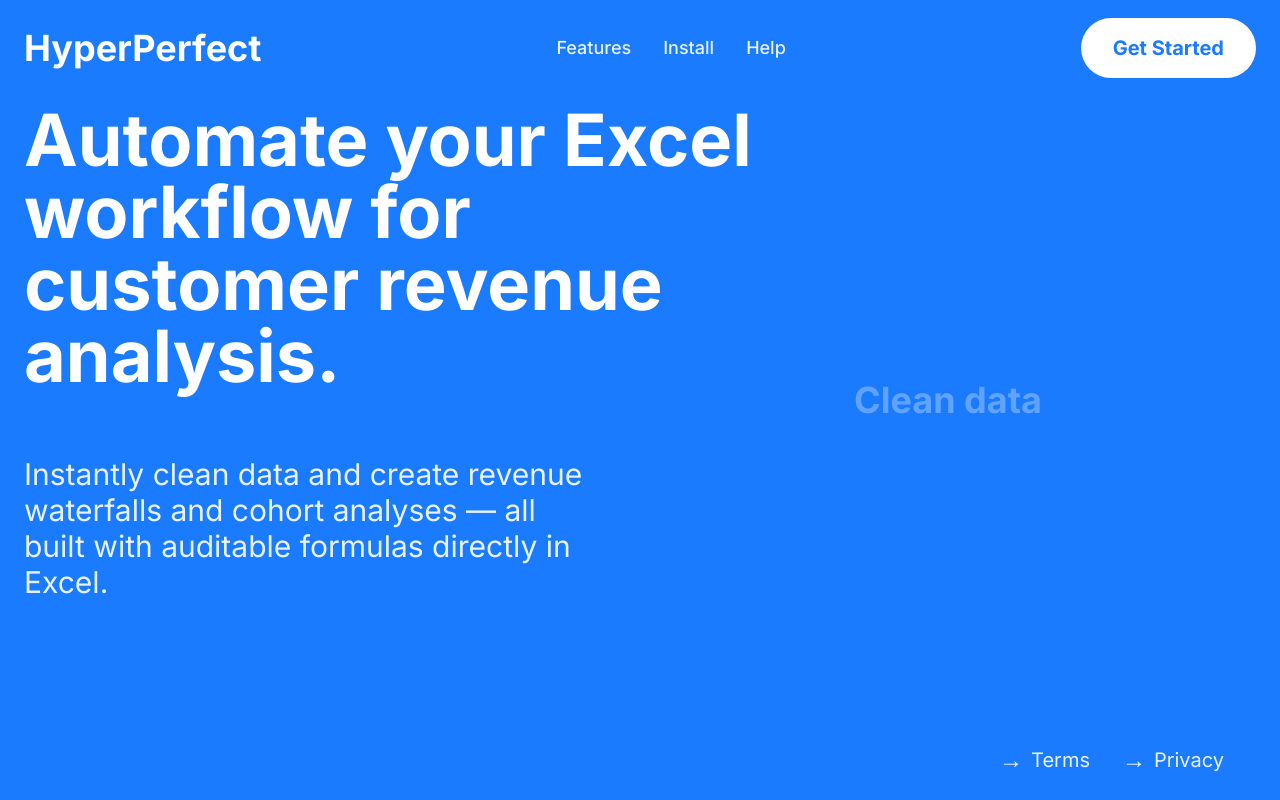
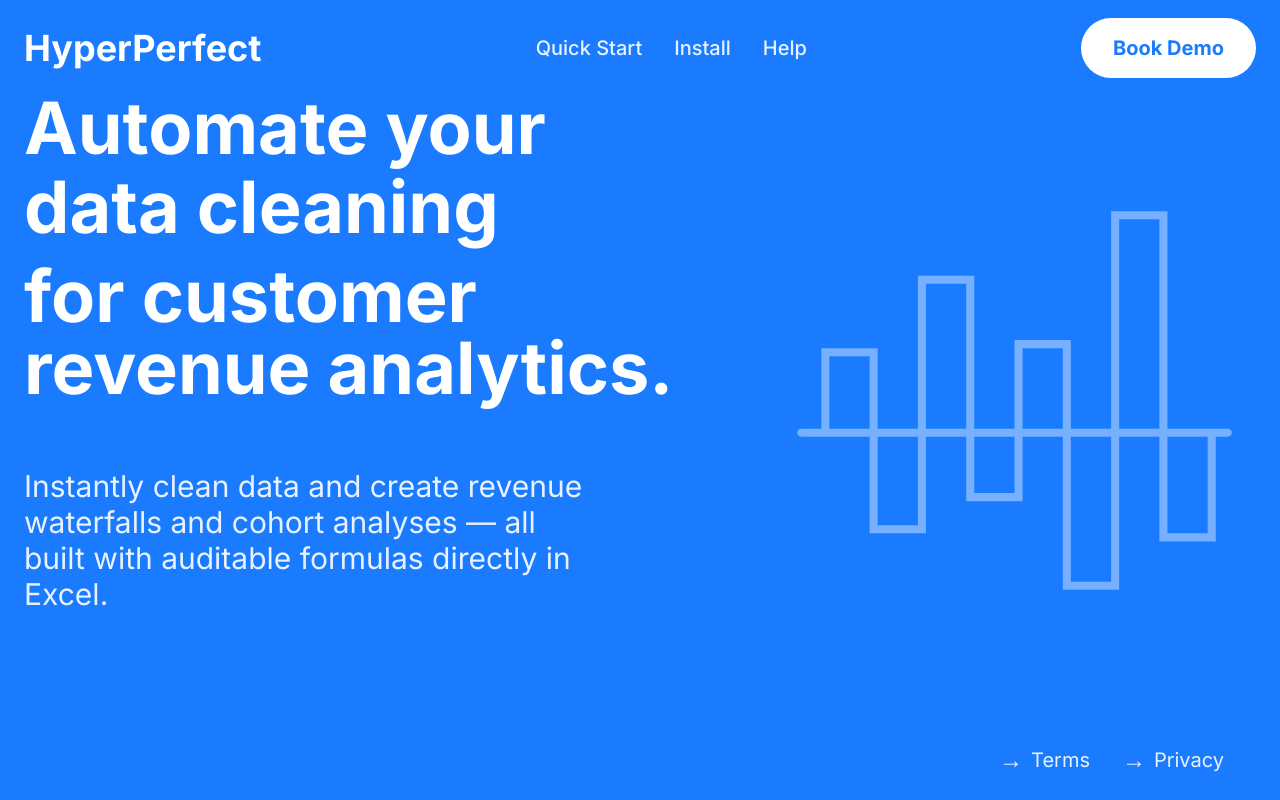
Before and after one commit to bankit711/hyperperfect, a Next.js app: page / in a window 1280 px wide. Built offline with nearby package versions, Linux system fonts and the light colour scheme.

Commit message:
Replace rotating image with text animation and update nav links/CTA copy

```diff
--- a/components/landing-page.tsx
+++ b/components/landing-page.tsx
@@ -24,23 +24,16 @@
       {/* Background */}
       <div className="absolute inset-0 z-0 bg-[#1a7bff]">
         <div className="absolute inset-0 container mx-auto px-4 md:px-6 flex items-center justify-end">
-          <div className="w-1/2 h-full opacity-30">
-            <RotatingContent
-              imageSrc="/images/symbol.svg"
-              phrases={[
-                "Clean data",
-                "Revenue walks",
-                "Fiscal Periods",
-                "Custom filtering",
-                "Cohorts",
-                "100% formulas",
-                "AI-enabled (coming soon)",
-                "Large datasets"
-              ]}
-              displayDuration={3000} // 3 seconds
-              transitionDuration={500} // 0.5 seconds fade
-            />
-          </div>
+          <div
+            className="w-[49%] h-full opacity-40"
+            style={{
+              backgroundImage:
+                "url(/images/symbol.svg)",
+              backgroundSize: "80%",
+              backgroundPosition: "right center",
+              backgroundRepeat: "no-repeat",
+            }}
+          ></div>
         </div>
       </div>
 
@@ -58,14 +51,14 @@
             {/* Desktop Navigation */}
             <nav className="hidden md:flex items-center space-x-8">
               <Link
-                href="https://publish.obsidian.md/hyperperfect/Website/Features"
-                className="text-white/90 hover:text-white text-lg font-medium transition-colors"
+                href="https://publish.obsidian.md/hyperperfect/Website/Quick+Start"
+                className="text-white/90 hover:text-white text-xl font-medium transition-colors"
               >
-                Features
+                Quick Start
               </Link>
               <Link
                 href="/install"
-                className="text-white/90 hover:text-white text-lg font-medium transition-colors"
+                className="text-white/90 hover:text-white text-xl font-medium transition-colors"
               >
                 Install
               </Link>
@@ -76,7 +69,7 @@
               */}
               <Link
                 href="https://publish.obsidian.md/hyperperfect/Website/Help"
-                className="text-white/90 hover:text-white text-lg font-medium transition-colors"
+                className="text-white/90 hover:text-white text-xl font-medium transition-colors"
               >
                 Help
               </Link>
@@ -95,7 +88,7 @@
                 target="_blank"
                 rel="noopener noreferrer"
               >
-                Get Started
+                Book Demo
               </Link>
             </div>
 
@@ -113,11 +106,11 @@
           <div className="container mx-auto px-4 py-8">
             <nav className="flex flex-col space-y-6">
               <Link
-                href="https://publish.obsidian.md/hyperperfect/Website/Features"
+                href="https://publish.obsidian.md/hyperperfect/Website/Quick+Start"
                 className="text-white text-3xl font-medium"
                 onClick={() => setIsMenuOpen(false)}
               >
-                Features
+                Quick Start
               </Link>
               <Link
                 href="/install"
@@ -152,7 +145,7 @@
                 target="_blank"
                 rel="noopener noreferrer"
               >
-                Get Started
+                Book Demo
               </Link>
             </nav>
           </div>
@@ -164,7 +157,25 @@
         <div className="container mx-auto px-4 md:px-6 -mt-16">
           <div className="max-w-2xl md:max-w-3xl">
             <h1 className="text-5xl md:text-6xl lg:text-7xl font-bold text-white leading-tight mb-16">
-              Automate your Excel workflow for customer revenue analysis.
+              Automate your <br />
+              <span className="inline-block h-[1.2em] overflow-hidden">
+                <RotatingContent
+                  imageSrc=""
+                  phrases={[
+                    "Excel workflow",
+                    "data cleaning",
+                    "revenue walks",
+                    "fiscal periods",
+                    "custom filtering",
+                    "cohort analyses",
+                    "SaaS metrics"
+                  ]}
+                  displayDuration={3000} // 3 seconds
+                  transitionDuration={500} // 0.5 seconds fade
+                />
+              </span> <br />
+              for customer <br />
+              revenue analytics.
             </h1>
             <p className="text-2xl md:text-3xl text-white/90 mb-8 max-w-xl">
               Instantly clean data and create revenue waterfalls and cohort analyses — all built with auditable formulas directly in Excel.
--- a/components/rotating-content.tsx
+++ b/components/rotating-content.tsx
@@ -23,7 +23,7 @@
   displayDuration = 3000, // 3 seconds default
   transitionDuration = 500, // 0.5 seconds default
 }: RotatingContentProps) {
-  const [currentIndex, setCurrentIndex] = useState(-1); // -1 means show the image
+  const [currentIndex, setCurrentIndex] = useState(imageSrc ? -1 : 0); // -1 means show the image, 0 means show first phrase
   const [isVisible, setIsVisible] = useState(true);
 
   useEffect(() => {
@@ -84,13 +84,13 @@
   return (
     <div className="relative w-full h-full flex items-center justify-center">
       <div
-        className="transition-opacity duration-500 flex items-center justify-center"
+        className="transition-opacity duration-500 flex items-center justify-center w-full h-full"
         style={{
           opacity: isVisible ? 1 : 0,
           transitionDuration: `${transitionDuration}ms`
         }}
       >
-        {currentIndex === -1 ? (
+        {imageSrc && currentIndex === -1 ? (
           <div
             className="w-full h-full"
             style={{
@@ -101,7 +101,7 @@
             }}
           />
         ) : (
-          <div className="text-white text-3xl md:text-4xl font-bold text-center">
+          <div className="text-inherit font-inherit text-center w-full" style={{ lineHeight: 1 }}>
             {phrases[currentIndex]}
           </div>
         )}
```
